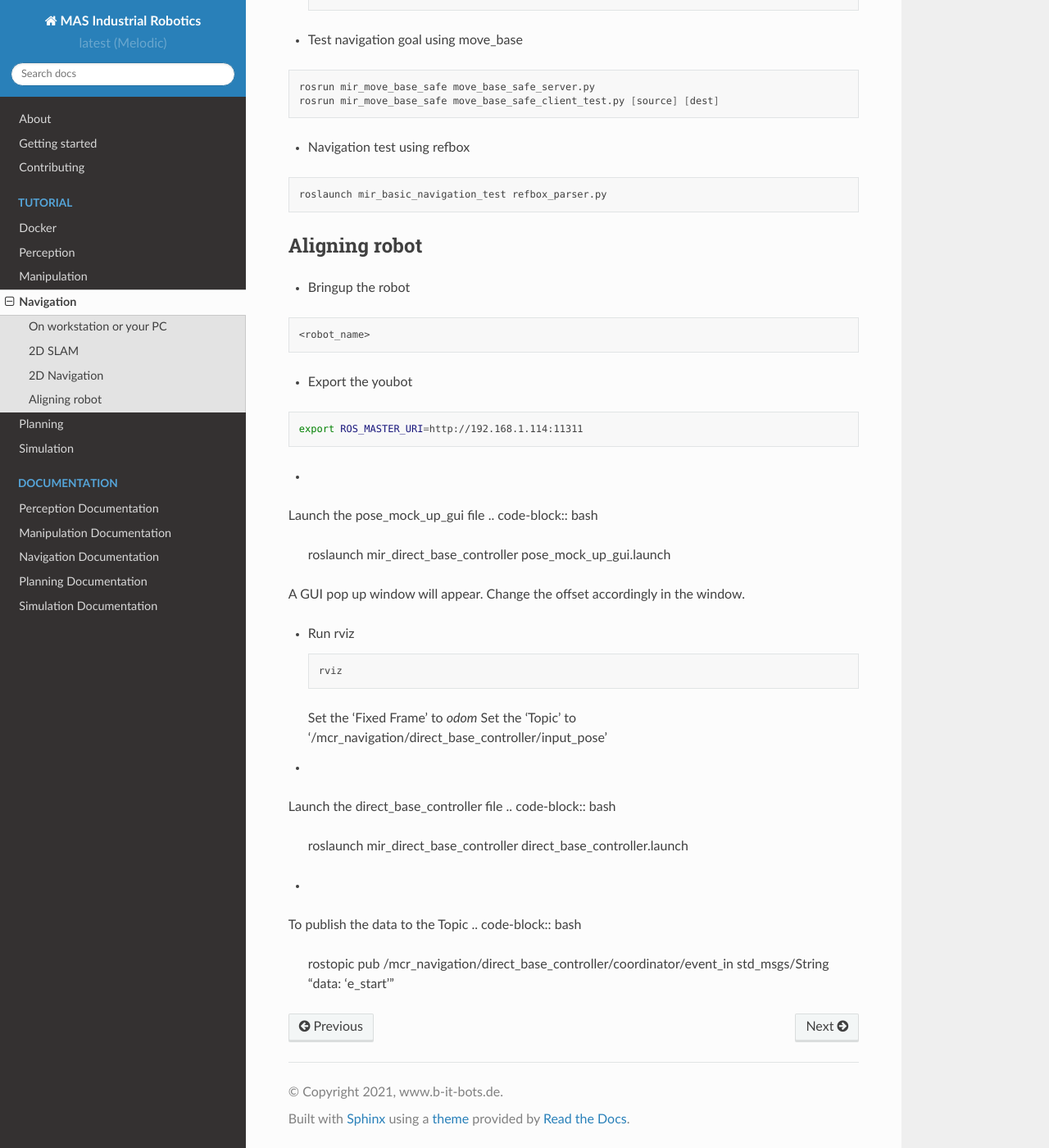
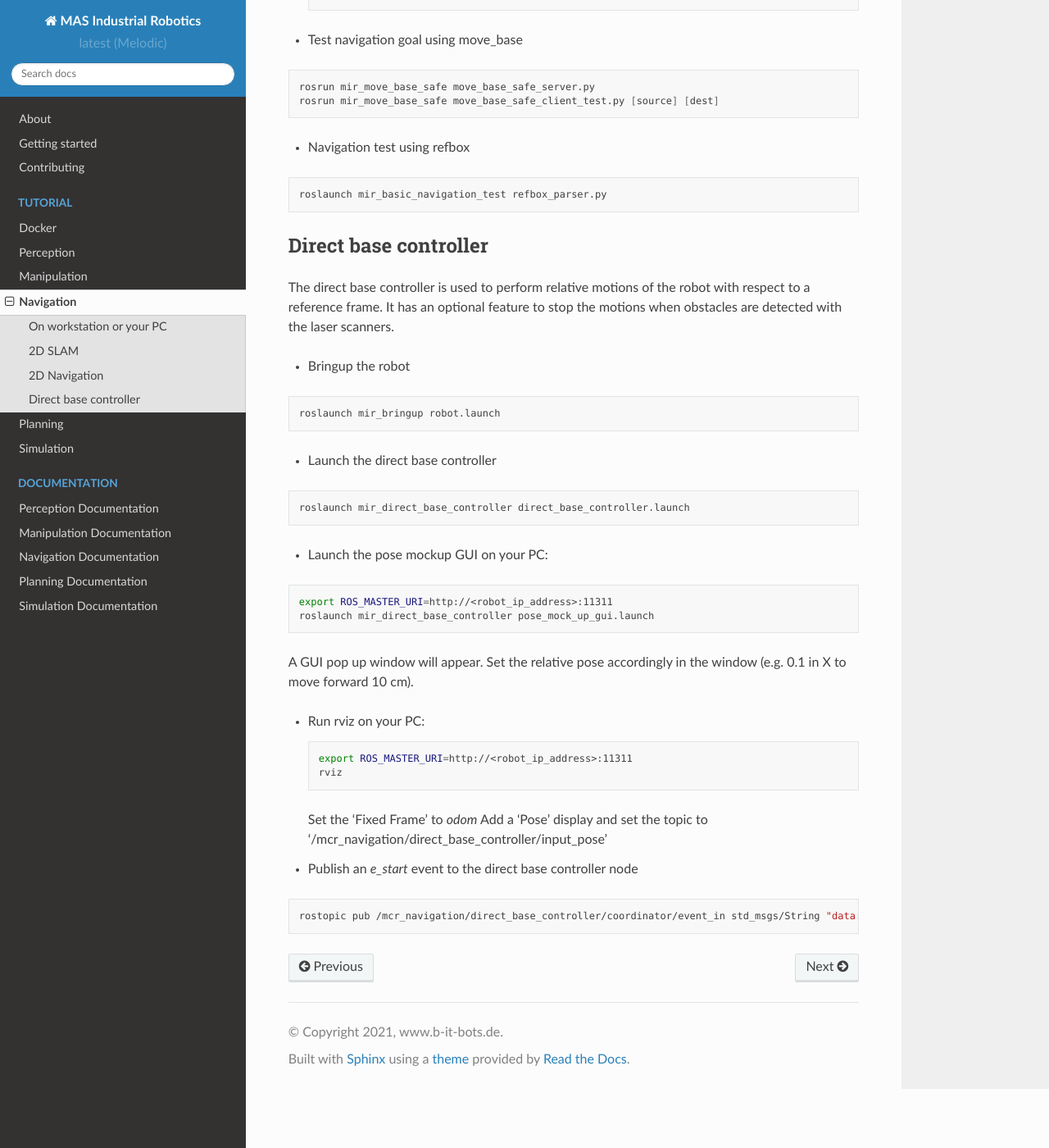
Before and after one commit to b-it-bots/mas_industrial_robotics, a Sphinx documentation site: the page built from docs/source/mir_navigation/index.rst, in a window 1280 px wide and 1400 px high, scrolled down 2839 px. Shown: the whole window at 82% size. Built offline with Sphinx 7.4.7 and the Read the Docs theme 2.0.0, drawn with Linux system fonts in a browser that asks for light colours.

Commit message:
[docs] fix getting started and navigation docs in noetic

```diff
--- a/docs/source/mir_navigation/index.rst
+++ b/docs/source/mir_navigation/index.rst
@@ -167,48 +167,45 @@ On workstation or your PC
 
 .. _Direct_robot_control:
 
-Aligning robot
-================
+Direct base controller
+======================
+
+The direct base controller is used to perform relative motions of the robot with respect to a reference frame. It has an optional feature to stop the motions when obstacles are detected with the laser scanners.
 
 * Bringup the robot
 
 .. code-block:: bash
 
-    <robot_name>
+      roslaunch mir_bringup robot.launch
 
-* Export the youbot
+* Launch the direct base controller
 
-.. code-block:: bash
-
-    export ROS_MASTER_URI=http://192.168.1.114:11311
-
-*
-Launch the pose_mock_up_gui file
-.. code-block:: bash
-
-    roslaunch mir_direct_base_controller pose_mock_up_gui.launch
-
-A GUI pop up window will appear.
-Change the offset accordingly in the window.
-
-* Run rviz
-
-  .. code-block:: bash
-
-    rviz
-
-  Set the 'Fixed Frame' to `odom`
-  Set the 'Topic' to '/mcr_navigation/direct_base_controller/input_pose'
-
-*
-Launch the direct_base_controller file
 .. code-block:: bash
 
     roslaunch mir_direct_base_controller direct_base_controller.launch
 
 
-*
-To publish the data to the Topic
+* Launch the pose mockup GUI on your PC:
+.. code-block:: bash
+
+    export ROS_MASTER_URI=http://<robot_ip_address>:11311
+    roslaunch mir_direct_base_controller pose_mock_up_gui.launch
+
+A GUI pop up window will appear.
+Set the relative pose accordingly in the window (e.g. 0.1 in X to move forward 10 cm).
+
+* Run rviz on your PC:
+
+  .. code-block:: bash
+
+    export ROS_MASTER_URI=http://<robot_ip_address>:11311
+    rviz
+
+  Set the 'Fixed Frame' to `odom`
+  Add a 'Pose' display and set the topic to '/mcr_navigation/direct_base_controller/input_pose'
+
+
+* Publish an `e_start` event to the direct base controller node
 .. code-block:: bash
 
     rostopic pub /mcr_navigation/direct_base_controller/coordinator/event_in std_msgs/String "data: 'e_start'"
```
Also changed, not shown: docs/source/getting_started.rst (+9 -8 lines).
